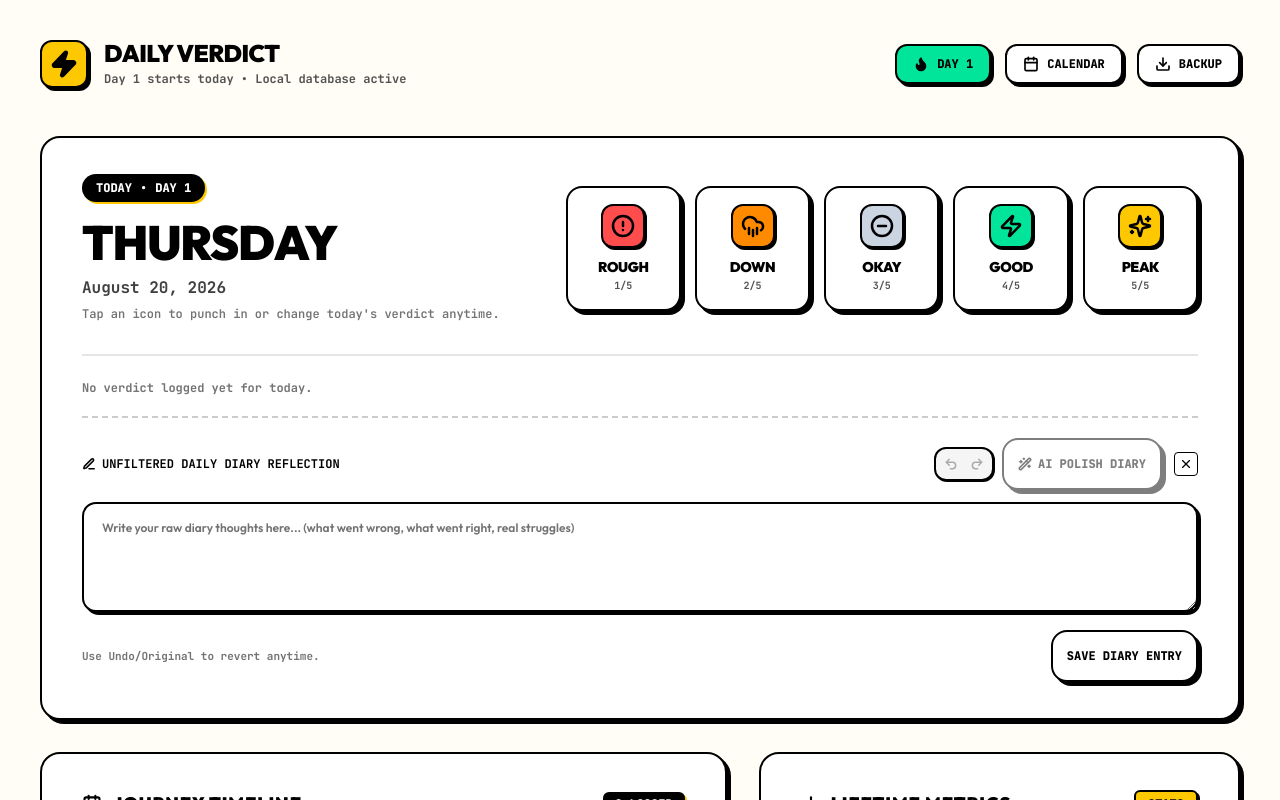
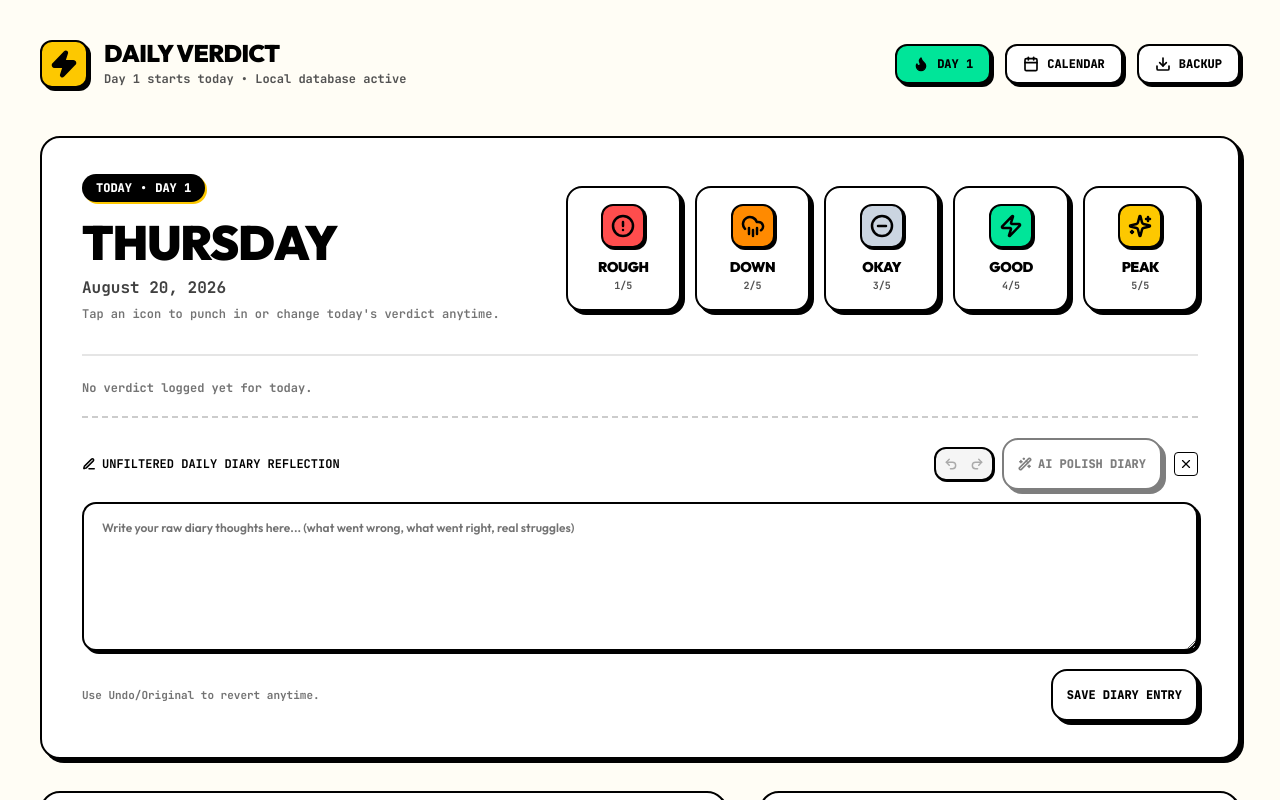
Before and after one commit to TRINNO112/shit-or-hit, a React (Vite) app: page / in a window 1280 px wide. Both pictures are taken after a click on the button "+ Add reflection note". Shown: the top 800 px of the page. Built offline with nearby package versions, Linux system fonts and the light colour scheme; no server answers.

Commit message:
D9: Custom Neobrutalist Cyber Yellow scrollbars and expanded textarea heights across dialogs

```diff
--- a/src/components/EditDayModal.jsx
+++ b/src/components/EditDayModal.jsx
@@ -238,11 +238,12 @@ export default function EditDayModal({
           </div>
 
           <textarea
-            rows={5}
+            rows={6}
             placeholder="Type your reflection or edits here..."
             value={notes}
             onChange={(e) => setNotes(e.target.value)}
             className="neo-input text-xs font-mono text-black placeholder:text-neutral-500 w-full leading-relaxed"
+            style={{ minHeight: '140px' }}
           />
 
           <div className="text-[10px] font-mono text-neutral-500 font-bold text-right">
--- a/src/components/TodayHero.jsx
+++ b/src/components/TodayHero.jsx
@@ -302,11 +302,12 @@ export default function TodayHero({
           </div>
 
           <textarea
-            rows={4}
+            rows={6}
             placeholder="Write your raw diary thoughts here... (what went wrong, what went right, real struggles)"
             value={noteText}
             onChange={(e) => handleNoteChange(e.target.value)}
             className="neo-input text-xs text-black placeholder:text-neutral-500 font-mono leading-relaxed"
+            style={{ minHeight: '140px' }}
           />
 
           <div className="flex items-center justify-between">
--- a/src/index.css
+++ b/src/index.css
@@ -24,6 +24,27 @@
 
 * {
   box-sizing: border-box;
+}
+
+/* Custom Neobrutalist Scrollbar */
+::-webkit-scrollbar {
+  width: 8px;
+  height: 8px;
+}
+
+::-webkit-scrollbar-track {
+  background: #FFFDF5;
+  border-left: 2px solid #000000;
+}
+
+::-webkit-scrollbar-thumb {
+  background: #FDC800;
+  border: 2px solid #000000;
+  border-radius: 6px;
+}
+
+::-webkit-scrollbar-thumb:hover {
+  background: #00E599;
 }
 
 body {
@@ -85,7 +106,7 @@ body {
   font-weight: 800;
 }
 
-/* Neobrutalist Inputs with generous padding */
+/* Neobrutalist Inputs & Auto-expanding Textareas with clean scrollbars */
 .neo-input {
   border: var(--border-width) solid var(--border-color);
   border-radius: 14px;
@@ -95,6 +116,9 @@ body {
   font-family: inherit;
   font-weight: 600;
   width: 100%;
+  resize: vertical;
+  scrollbar-width: thin;
+  scrollbar-color: #FDC800 #FFFDF5;
 }
 
 .neo-input:focus {
```
